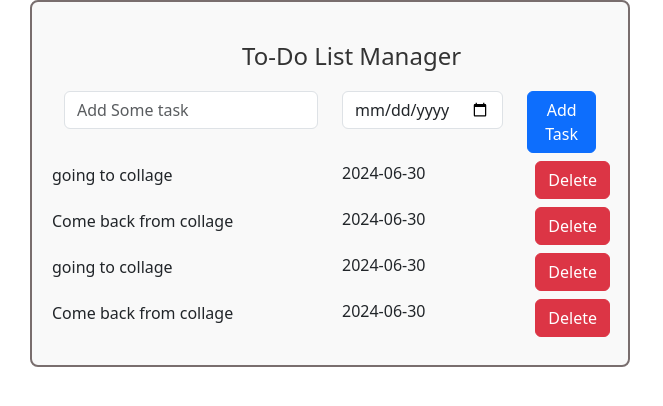
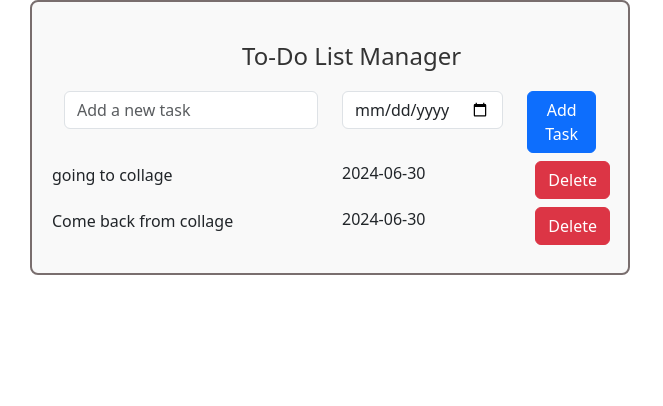
Before and after one commit to Saurabh-Singh33/MernProjects, a React (Vite) app in the folder To-Do Manager/ToDo/: page / in a window 1280 px wide. Shown: the top 406 px of the page, without its empty margins (0-663 px from the left). Built offline with nearby package versions, Linux system fonts and the light colour scheme.

Commit message:
Working all the funcationality of app

```diff
--- a/To-Do Manager/ToDo/src/App.jsx
+++ b/To-Do Manager/ToDo/src/App.jsx
@@ -1,22 +1,40 @@
-import React from "react";
+import React, { useState } from "react";
 import ToDoHead from "./conponents/ToDoHead";
 import ToDoAdd from "./conponents/ToDoAdd";
 import ToDoitems from "./conponents/ToDoitems";
-
+import { ToastContainer, toast } from "react-toastify";
+import "react-toastify/dist/ReactToastify.css";
 
 function App() {
-  const tasks = [
+  const [tasks, setTasks] = useState([
     { taskname: "going to collage", date: "2024-06-30" },
     { taskname: "Come back from collage", date: "2024-06-30" },
-    { taskname: "going to collage", date: "2024-06-30" },
-    { taskname: "Come back from collage", date: "2024-06-30" },
-  ];
+  ]);
+
+  // Add Task
+  const addTask = (taskname, date) => {
+    if (!taskname || !date) {
+      toast.error("Please enter task and date!");
+      return;
+    }
+    const newTask = { taskname, date };
+    setTasks([...tasks, newTask]);
+    toast.success("Task added successfully!");
+  };
+
+  // Delete Task
+  const deleteTask = (index) => {
+    const newTasks = tasks.filter((_, i) => i !== index);
+    setTasks(newTasks);
+    toast.success("Task is completed!"); // Show toast
+  };
 
   return (
     <div className="App">
       <ToDoHead />
-      <ToDoAdd />
-      <ToDoitems tasks={tasks} />
+      <ToDoAdd addTask={addTask} />
+      <ToDoitems tasks={tasks} deleteTask={deleteTask} />
+      <ToastContainer position="top-right" autoClose={2000} />
     </div>
   );
 }
--- a/To-Do Manager/ToDo/src/conponents/ToDoAdd.jsx
+++ b/To-Do Manager/ToDo/src/conponents/ToDoAdd.jsx
@@ -1,24 +1,43 @@
-import React from 'react'
+import React, { useState } from 'react';
 
-const ToDoAdd = () => {
+const ToDoAdd = ({ addTask }) => {
+  const [taskname, setTaskname] = useState("");
+  const [date, setDate] = useState("");
+
+  const handleAdd = () => {
+    addTask(taskname, date);
+    setTaskname(""); // Clear input
+    setDate("");
+  };
+
   return (
-
     <div className="container text-center">
-
       <div className="row">
         <div className="col-6">
-  <input type="text" className="form-control" placeholder="Add a new task" Placeholder="Add Some task" />
+          <input
+            type="text"
+            className="form-control"
+            placeholder="Add a new task"
+            value={taskname}
+            onChange={(e) => setTaskname(e.target.value)}
+          />
         </div>
         <div className="col-4">
-      <input type='date' className="form-control"></input>
+          <input
+            type="date"
+            className="form-control"
+            value={date}
+            onChange={(e) => setDate(e.target.value)}
+          />
         </div>
         <div className="col-2">
-      <button className="btn btn-primary">Add Task</button>
+          <button className="btn btn-primary" onClick={handleAdd}>
+            Add Task
+          </button>
         </div>
       </div>
     </div>
+  );
+};
 
-  )
-}
-
-export default ToDoAdd
+export default ToDoAdd;
--- a/To-Do Manager/ToDo/src/conponents/ToDoItem.jsx
+++ b/To-Do Manager/ToDo/src/conponents/ToDoItem.jsx
@@ -1,15 +1,17 @@
-import React from 'react'
+import React from 'react';
 
-const ToDoItem = ({ taskname, date }) => {
+const ToDoItem = ({ taskname, date, deleteTask }) => {
   return (
     <div className="row my-2">
       <div className="col-6 taskname-row">{taskname}</div>
       <div className="col-4">{date}</div>
       <div className="col-2">
-        <button className="btn btn-danger">Delete</button>
+        <button className="btn btn-danger" onClick={deleteTask}>
+          Delete
+        </button>
       </div>
     </div>
-  )
-}
+  );
+};
 
-export default ToDoItem
+export default ToDoItem;
--- a/To-Do Manager/ToDo/src/conponents/ToDoitems.jsx
+++ b/To-Do Manager/ToDo/src/conponents/ToDoitems.jsx
@@ -1,19 +1,18 @@
+import ToDoItem from './ToDoItem';
 
-import ToDoItem from './ToDoItem'
-
-const ToDoitems = ({ tasks }) => {
+const ToDoitems = ({ tasks, deleteTask }) => {
   return (
     <>
-    {tasks.map((taskitem)=>{
-      return(
+      {tasks.map((taskitem, index) => (
+        <ToDoItem
+          key={index}
+          taskname={taskitem.taskname}
+          date={taskitem.date}
+          deleteTask={() => deleteTask(index)}
+        />
+      ))}
+    </>
+  );
+};
 
-      <ToDoItem taskname={taskitem.taskname} date={taskitem.date} />
-
-      )
-    })}
-    </>
-
-  )
-}
-
-export default ToDoitems
+export default ToDoitems;
--- a/To-Do Manager/ToDo/src/main.jsx
+++ b/To-Do Manager/ToDo/src/main.jsx
@@ -3,6 +3,12 @@ import { createRoot } from 'react-dom/client'
 import 'bootstrap/dist/css/bootstrap.min.css'
 import App from './App.jsx'
 import './index.css'
+import React from "react";
+import { ToastContainer, toast } from "react-toastify";
+import "react-toastify/dist/ReactToastify.css";
+
+
+
 createRoot(document.getElementById('root')).render(
   <StrictMode>
     <App />
```
Lines whose indentation alone changed are shown as unchanged.
